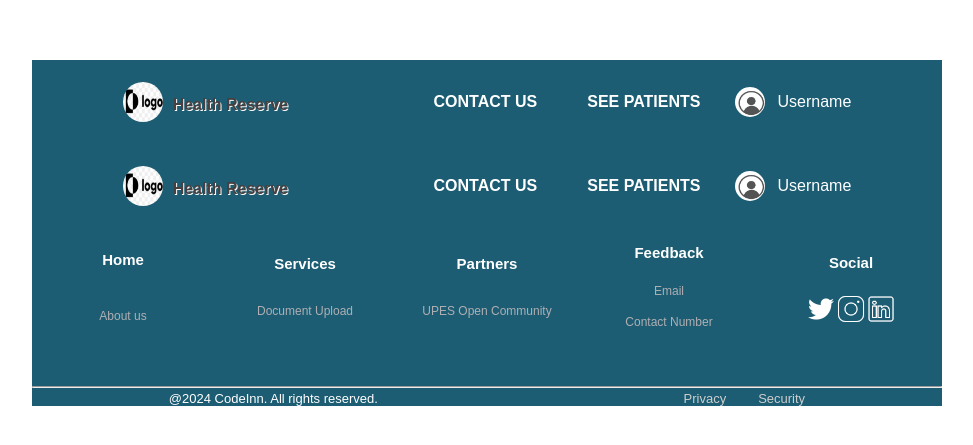
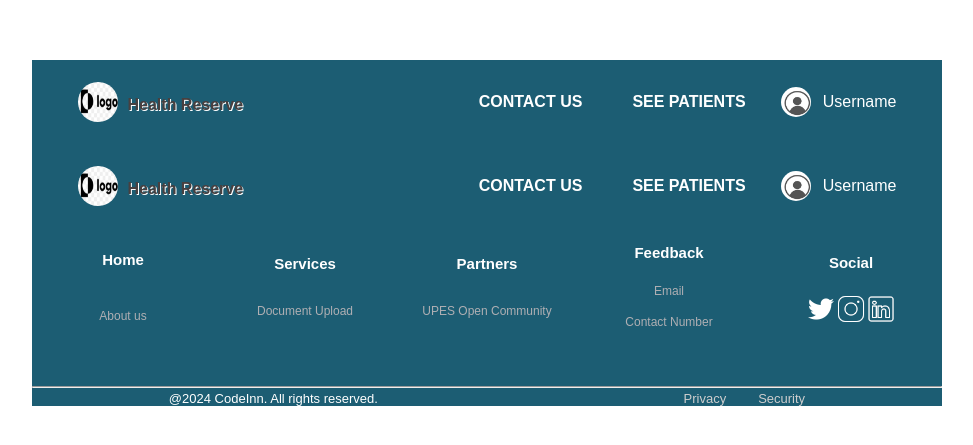
Before and after one commit to upes-open/OSoC-24-Health-Reserve, a React (Vite) app in the folder frontend/: page /navdoctor in a window 1280 px wide. Shown: the part 167-612 px from the top of the page, without its empty margins (153-1126 px from the left). Built offline with nearby package versions, Linux system fonts and the light colour scheme; a web font is replaced by a local one.

Commit message:
navbar changes

```diff
--- a/frontend/src/components/Navbar/Navdoctor.css
+++ b/frontend/src/components/Navbar/Navdoctor.css
@@ -26,6 +26,7 @@
         display: flex;
         align-items: center;
         gap: 10px;
+        margin: 0px;
     }
 
     .logo img {
@@ -40,6 +41,7 @@
 
     .right {
         display: flex;
+        margin: 0;
     }
 
 
```
